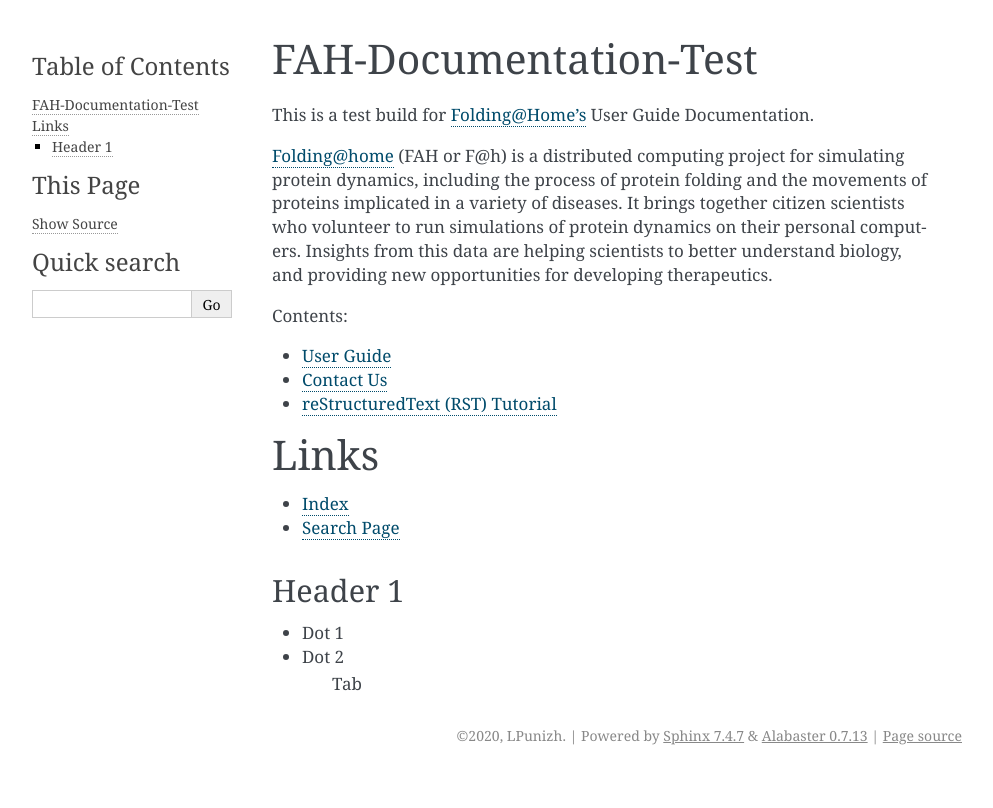
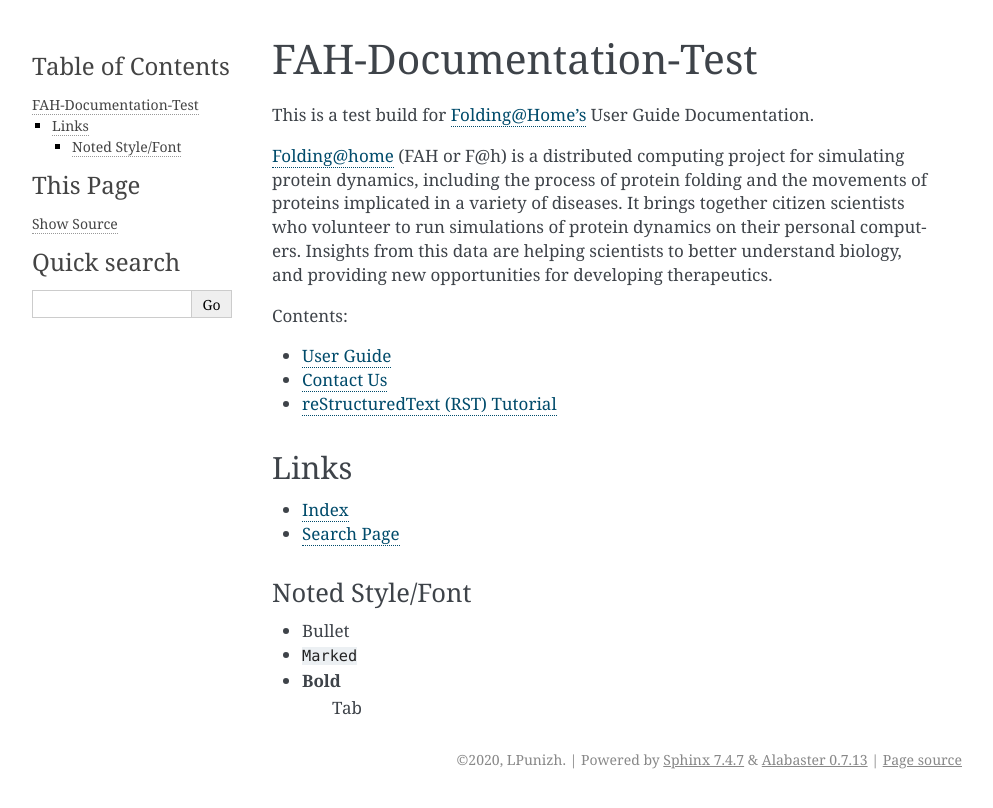
Before and after one commit to LPunizh/test_fah_documentation, a Sphinx documentation site: the page built from docs/source/index.rst, in a window 1280 px wide. Shown: the top 808 px of the page, without its empty margins (148-1141 px from the left). Built offline with Sphinx 7.4.7, drawn with Linux system fonts in a browser that asks for light colours.

Commit message:
Adding gitignore list & format/stylem and updatingsome pages

```diff
--- a/docs/source/faq.rst
+++ b/docs/source/faq.rst
@@ -1,8 +1,8 @@
-"""
+===
 FAQ
-"""
+===
 
-You’ll find a large library of frequently asked questions about all things connected to Folding@home.
+**You’ll find a large library of frequently asked questions about all things connected to Folding@home.**
 
 This section contains everything from guides and information about how to install
 and use the Folding@home software to the science behind our research.
--- a/docs/source/general.rst
+++ b/docs/source/general.rst
@@ -1,3 +1,4 @@
+=======
 General
 =======
 
--- a/docs/source/index.rst
+++ b/docs/source/index.rst
@@ -3,6 +3,7 @@
    You can adapt this file completely to your liking, but it should at least
    contain the root `toctree` directive.
 
+======================
 FAH-Documentation-Test
 ======================
 
@@ -29,9 +30,11 @@
 * :ref:`search`
 
 
-Header 1
---------
+----------------
+Noted Style/Font
+----------------
 
-- Dot 1
-- Dot 2
-    Tab
+- Bullet
+- ``Marked``
+- **Bold**
+   Tab
--- a/docs/source/user_guide.rst
+++ b/docs/source/user_guide.rst
@@ -1,3 +1,4 @@
+==========
 User Guide
 ==========
 
```
Also changed, not shown: docs/source/contact.rst (+4 -3 lines), 1 other file.
